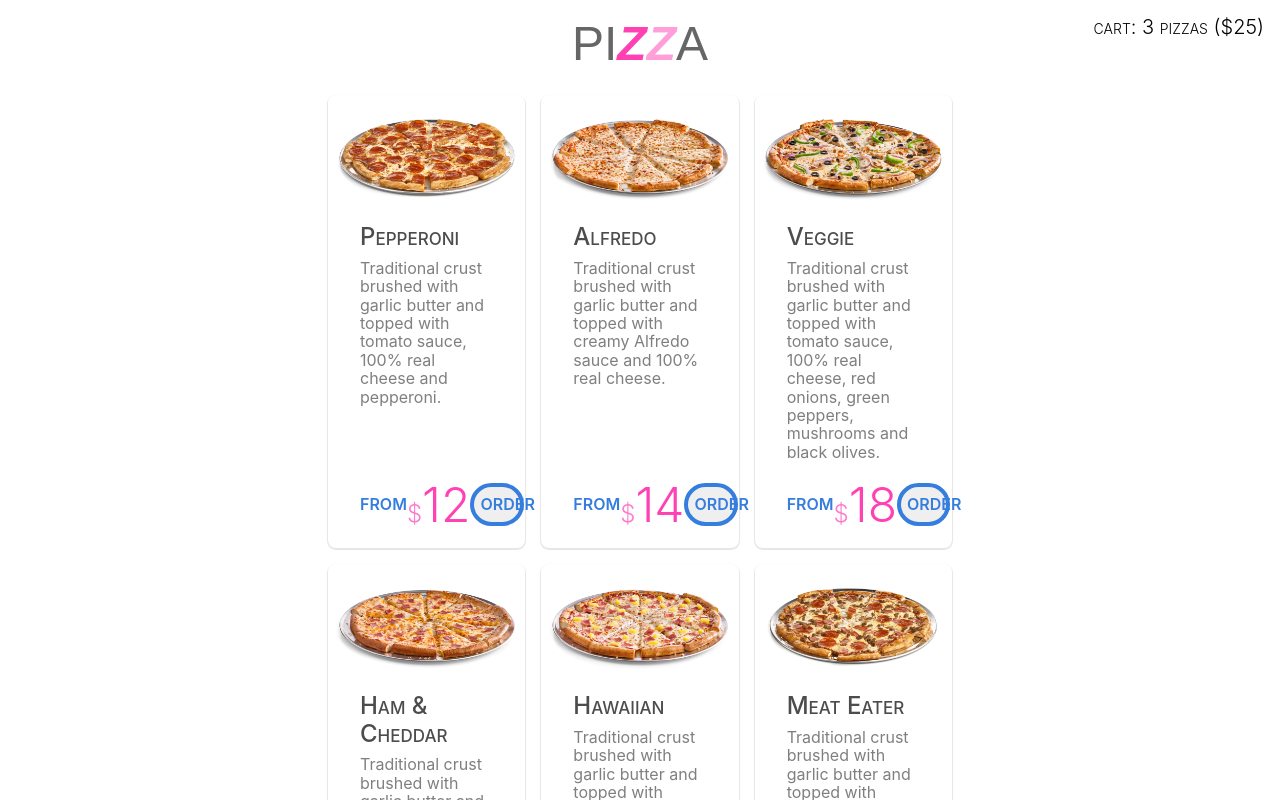
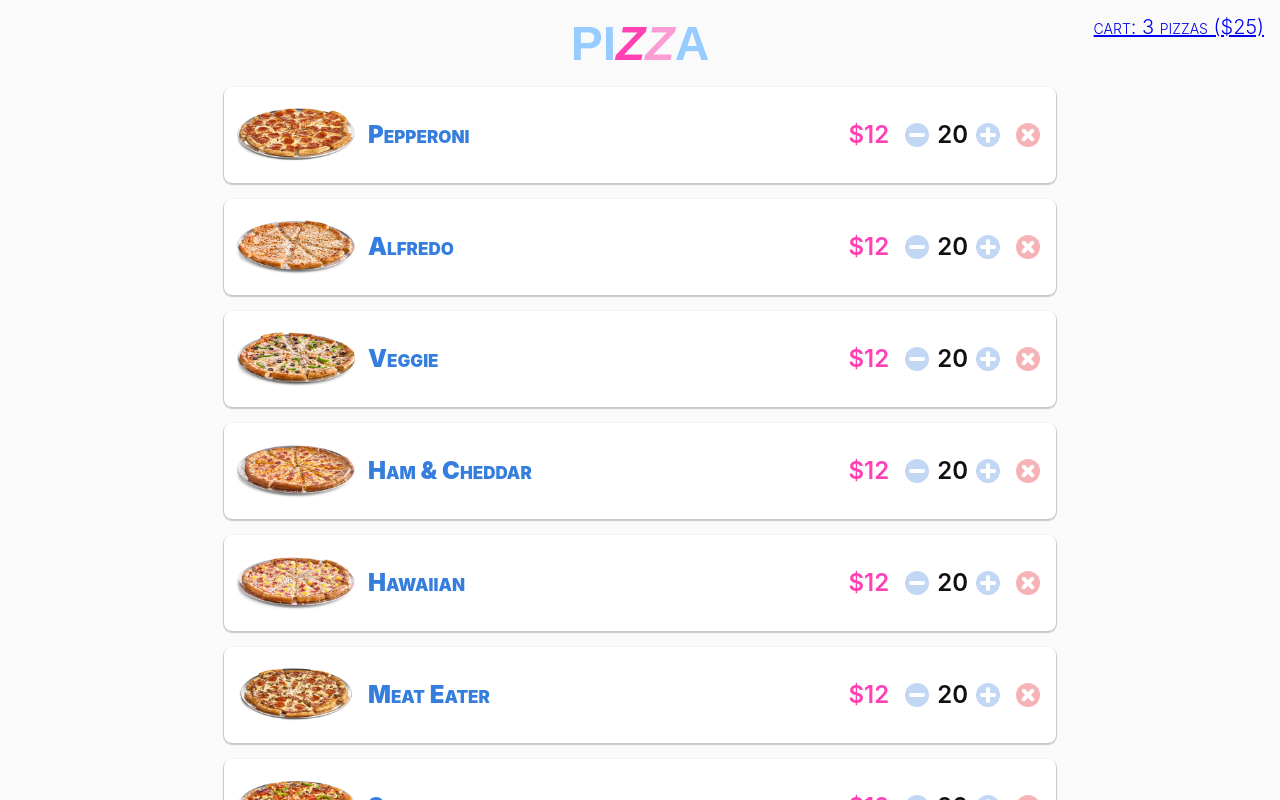
Before and after one commit to iliaznk/pizza, a React (Create React App) app: page /cart in a window 1280 px wide. Shown: the top 800 px of the page. Built offline with nearby package versions, Linux system fonts and the light colour scheme.

Commit message:
Integrate Router

```diff
--- a/package.json
+++ b/package.json
@@ -12,6 +12,7 @@
     "@types/react": "^16.9.0",
     "@types/react-dom": "^16.9.0",
     "@types/react-redux": "^7.1.5",
+    "@types/react-router-dom": "^5.1.3",
     "react": "^16.12.0",
     "react-dom": "^16.12.0",
     "react-redux": "^7.1.3",
--- a/src/App.tsx
+++ b/src/App.tsx
@@ -1,128 +1,18 @@
-import React, { ReactElement } from 'react'
-import { Cart } from './components/cart/Cart'
-import { PizzaList } from './components/pizza-list/PizzaList'
-
-const pizzaList = [
-  {
-    id: '1',
-    name: 'Pepperoni',
-    price: {
-      eur: 10,
-      usd: 12,
-    },
-    description:
-      'Traditional crust brushed with garlic butter and topped with tomato sauce, 100% real cheese and pepperoni.',
-    image: 'pizza-pepperoni.png',
-  },
-  {
-    id: '2',
-    name: 'Alfredo',
-    price: {
-      eur: 12,
-      usd: 14,
-    },
-    description:
-      'Traditional crust brushed with garlic butter and topped with creamy Alfredo sauce and 100% real cheese.',
-    image: 'pizza-alfredo.png',
-  },
-  {
-    id: '3',
-    name: 'Veggie',
-    price: {
-      eur: 15,
-      usd: 18,
-    },
-    description:
-      'Traditional crust brushed with garlic butter and topped with tomato sauce, 100% real cheese, red onions, green peppers, mushrooms and black olives.',
-    image: 'pizza-veggie.png',
-  },
-  {
-    id: '4',
-    name: 'Ham & Cheddar',
-    price: {
-      eur: 13,
-      usd: 15,
-    },
-    description:
-      'Traditional crust brushed with garlic butter and topped with Parmesan Ranch sauce, 100% real cheese, 100% real cheddar and ham.',
-    image: 'pizza-ham-cheese.png',
-  },
-  {
-    id: '5',
-    name: 'Hawaiian',
-    price: {
-      eur: 13,
-      usd: 15,
-    },
-    description:
-      'Traditional crust brushed with garlic butter and topped with tomato sauce, 100% real cheese, ham and pineapple.',
-    image: 'pizza-hawaiian.png',
-  },
-  {
-    id: '6',
-    name: 'Meat Eater',
-    price: {
-      eur: 11,
-      usd: 13,
-    },
-    description:
-      'Traditional crust brushed with garlic butter and topped with tomato sauce, 100% real cheese, pepperoni, ham, beef and sausage.',
-    image: 'pizza-meat-eater.png',
-  },
-  {
-    id: '7',
-    name: 'Supreme',
-    price: {
-      eur: 10,
-      usd: 12,
-    },
-    description:
-      'Traditional crust brushed with garlic butter and topped with tomato sauce, 100% real cheese, pepperoni, beef, sausage, red onions, green peppers and mushrooms.',
-    image: 'pizza-supreme.png',
-  },
-  {
-    id: '8',
-    name: 'Cheese',
-    price: {
-      eur: 11,
-      usd: 13,
-    },
-    description:
-      'Traditional crust brushed with garlic butter and topped with tomato sauce and 100% real cheese.',
-    image: 'pizza-cheese.png',
-  },
-]
+import { BrowserRouter } from 'react-router-dom'
+import { Header } from './components/common/header/Header'
+import React from 'react'
+import { RouterSwitch } from './components/router-switch/RouterSwitch'
 
 const App: React.FC = () => {
-  const _renderHeader = (): ReactElement => {
-    return (
-      <header className="pv3">
-        <nav className="tc flex items-center justify-center">
-          <span className="fw3 f1 ttu black-60 avenir">
-            pi
-            <span className="fw9 i hot-pink">
-              Z<span className="o-50">Z</span>
-            </span>
-            a
-          </span>
-          <div className="absolute right-1 top-1 small-caps sans-serif f4 fw3">
-            <div>
-              cart: <span>3 pizzas ($25)</span>
-            </div>
-          </div>
-        </nav>
-      </header>
-    )
-  }
-
   return (
-    <div className="App sans-serif">
-      {_renderHeader()}
-      <main className="flex flex-wrap center w-50 mb4">
-        <PizzaList data={pizzaList} />
-        <Cart data={pizzaList} />
-      </main>
-    </div>
+    <BrowserRouter>
+      <div className="App sans-serif">
+        <Header />
+        <main className="flex flex-wrap center w-75 mb4">
+          <RouterSwitch />
+        </main>
+      </div>
+    </BrowserRouter>
   )
 }
 
--- a/src/components/cart/Cart.tsx
+++ b/src/components/cart/Cart.tsx
@@ -14,14 +14,12 @@ const Cart: React.FC<Props> = (props) => {
   }
 
   return (
-    <>
-      <div className="w-100 mb3">
-        {data.map((item) => {
-          return <CartItem {...item} />
-        })}
-      </div>
+    <div className="w-100 mb3 mh5">
+      {data.map((item) => {
+        return <CartItem {...item} key={item.name} />
+      })}
       {_renderTotal()}
-    </>
+    </div>
   )
 }
 
--- a/src/components/cart/CartItem.tsx
+++ b/src/components/cart/CartItem.tsx
@@ -9,26 +9,29 @@ const CartItem: React.FC<Props> = (props): ReactElement => {
   const _renderQtyControls = (): ReactElement => {
     return (
       <>
-        <button className="flex pointer br-100 bg-light-blue bg-animate hover-bg-blue bn qty-button justify-center minus" />
-        <div className="f3 mh2">20</div>
-        <button className="flex pointer br-100 bg-light-blue bg-animate hover-bg-blue bn qty-button justify-center plus" />
-        <button className="ml3 flex pointer br-100 bg-washed-red bg-animate hover-bg-red bn qty-button justify-center remove" />
+        <button className="flex pointer br-100 bg-blue o-30 glow bn qty-button justify-center minus" />
+        <div className="f3 mh2 fw6 near-black">20</div>
+        <button className="flex pointer br-100 bg-blue o-30 glow bn qty-button justify-center plus" />
+        <button className="ml3 flex pointer br-100 o-30 glow bg-dark-red bn qty-button justify-center remove" />
       </>
     )
   }
 
   const _renderCost = (): ReactElement => {
-    return <div className="mr3 v-mid f3 hot-pink">$12</div>
+    return <div className="mr3 v-mid f3 fw6 hot-pink">$12</div>
   }
 
   return (
-    <div className="w-100 card mb3 pv3 ph2 br3 flex items-center" key={name}>
+    <div
+      className="w-100 card mb3 pv3 ph2 br3 flex items-center bg-white"
+      key={name}
+    >
       <div
         className="h3 w4 cover bg-center"
         style={{ backgroundImage: `url(images/${image}` }}
       />
       <div className="pl2">
-        <h2 className="small-caps ma0 fw5 black-70 ">{name}</h2>
+        <h2 className="small-caps ma0 fw9 blue">{name}</h2>
       </div>
       <div className="pr2 ml-auto flex items-center">
         {_renderCost()}
--- /dev/null
+++ b/src/components/common/header/Header.tsx
@@ -0,0 +1,27 @@
+import { Link } from 'react-router-dom'
+import React from 'react'
+
+const Header: React.FC = () => {
+  return (
+    <header className="pv3">
+      <nav className="tc flex items-center justify-center">
+        <Link to="/" className="no-underline">
+          <span className="fw9 f1 ttu light-blue avenir">
+            pi
+            <span className="fw9 i hot-pink">
+              Z<span className="o-50">Z</span>
+            </span>
+            a
+          </span>
+        </Link>
+        <div className="absolute right-1 top-1 small-caps sans-serif f4 fw3">
+          <Link to="/cart">
+            cart: <span>3 pizzas ($25)</span>
+          </Link>
+        </div>
+      </nav>
+    </header>
+  )
+}
+
+export { Header }
--- a/src/components/pizza-list/PizzaCard.tsx
+++ b/src/components/pizza-list/PizzaCard.tsx
@@ -6,15 +6,15 @@ type Props = PizzaItem
 const PizzaCard: React.FC<Props> = (props) => {
   const { name, price, description, image } = props
   return (
-    <article className="card br3 w-100 h-100 pb3 flex flex-column sans-serif">
+    <article className="bg-white card br3 w-100 h-100 pb3 flex flex-column sans-serif">
       <header>
         <div
           className="ph2 h4 contain bg-center"
           style={{ backgroundImage: `url(images/${image}` }}
         />
-        <h2 className="small-caps ph4 ma0 fw5 black-70 ">{name}</h2>
+        <h2 className="blue small-caps ph4 ma0 fw9">{name}</h2>
       </header>
-      <p className="ph4 h-100 mt2 f5 fw4 black-50">{description}</p>
+      <p className="ph4 h-100 mt2 f5 fw4 black-70">{description}</p>
       <footer className="ph4 ttu fw6 f5 flex blue justify-between items-center">
         <span>from</span>
         <span className="f1 fw3 hot-pink">
--- /dev/null
+++ b/src/components/router-switch/RouterSwitch.tsx
@@ -0,0 +1,110 @@
+import { Route, Switch } from 'react-router-dom'
+import { Cart } from '../cart/Cart'
+import { PizzaList } from '../pizza-list/PizzaList'
+import React from 'react'
+
+const pizzaList = [
+  {
+    id: '1',
+    name: 'Pepperoni',
+    price: {
+      eur: 10,
+      usd: 12,
+    },
+    description:
+      'Traditional crust brushed with garlic butter and topped with tomato sauce, 100% real cheese and pepperoni.',
+    image: 'pizza-pepperoni.png',
+  },
+  {
+    id: '2',
+    name: 'Alfredo',
+    price: {
+      eur: 12,
+      usd: 14,
+    },
+    description:
+      'Traditional crust brushed with garlic butter and topped with creamy Alfredo sauce and 100% real cheese.',
+    image: 'pizza-alfredo.png',
+  },
+  {
+    id: '3',
+    name: 'Veggie',
+    price: {
+      eur: 15,
+      usd: 18,
+    },
+    description:
+      'Traditional crust brushed with garlic butter and topped with tomato sauce, 100% real cheese, red onions, green peppers, mushrooms and black olives.',
+    image: 'pizza-veggie.png',
+  },
+  {
+    id: '4',
+    name: 'Ham & Cheddar',
+    price: {
+      eur: 13,
+      usd: 15,
+    },
+    description:
+      'Traditional crust brushed with garlic butter and topped with Parmesan Ranch sauce, 100% real cheese, 100% real cheddar and ham.',
+    image: 'pizza-ham-cheese.png',
+  },
+  {
+    id: '5',
+    name: 'Hawaiian',
+    price: {
+      eur: 13,
+      usd: 15,
+    },
+    description:
+      'Traditional crust brushed with garlic butter and topped with tomato sauce, 100% real cheese, ham and pineapple.',
+    image: 'pizza-hawaiian.png',
+  },
+  {
+    id: '6',
+    name: 'Meat Eater',
+    price: {
+      eur: 11,
+      usd: 13,
+    },
+    description:
+      'Traditional crust brushed with garlic butter and topped with tomato sauce, 100% real cheese, pepperoni, ham, beef and sausage.',
+    image: 'pizza-meat-eater.png',
+  },
+  {
+    id: '7',
+    name: 'Supreme',
+    price: {
+      eur: 10,
+      usd: 12,
+    },
+    description:
+      'Traditional crust brushed with garlic butter and topped with tomato sauce, 100% real cheese, pepperoni, beef, sausage, red onions, green peppers and mushrooms.',
+    image: 'pizza-supreme.png',
+  },
+  {
+    id: '8',
+    name: 'Cheese',
+    price: {
+      eur: 11,
+      usd: 13,
+    },
+    description:
+      'Traditional crust brushed with garlic butter and topped with tomato sauce and 100% real cheese.',
+    image: 'pizza-cheese.png',
+  },
+]
+
+const RouterSwitch: React.FC = () => {
+  return (
+    <Switch>
+      <Route exact path="/">
+        <PizzaList data={pizzaList} />
+      </Route>
+      <Route path="/cart">
+        <Cart data={pizzaList} />
+      </Route>
+    </Switch>
+  )
+}
+
+export { RouterSwitch }
--- a/src/index.css
+++ b/src/index.css
@@ -8,6 +8,10 @@
   box-sizing: border-box !important;
 }
 
+html {
+  background-color: #fafafa;
+}
+
 body {
   margin: 0;
   font-family: Helvetica, 'Helvetica Neue', sans-serif;
@@ -16,7 +20,7 @@ body {
 }
 
 .card {
-  box-shadow: 0 1px 1px 1px rgba(0, 0, 0, 0.1);
+  box-shadow: 0 1px 1px 1px rgba(0, 0, 0, 0.2);
 }
 
 .qty-button {
@@ -30,11 +34,12 @@ body {
   position: absolute;
   content: '';
   height: 1rem;
-  width: 0.125rem;
+  width: 0.25rem;
   background-color: white;
   left: 50%;
   top: 50%;
   transform: translate(-50%, -50%);
+  border-radius: 3px;
 }
 
 .plus:after,
@@ -44,10 +49,11 @@ body {
   left: 50%;
   top: 50%;
   content: '';
-  height: 0.125rem;
+  height: 0.25rem;
   width: 1rem;
   background-color: white;
   transform: translate(-50%, -50%);
+  border-radius: 3px;
 }
 
 .remove:after {
@@ -55,19 +61,21 @@ body {
   left: 50%;
   top: 50%;
   content: '';
-  height: 0.125rem;
+  height: 0.25rem;
   width: 1rem;
   background-color: white;
   transform: translate(-50%, -50%) rotate(45deg);
+  border-radius: 3px;
 }
 
 .remove:before {
   position: absolute;
   content: '';
   height: 1rem;
-  width: 0.125rem;
+  width: 0.25rem;
   background-color: white;
   left: 50%;
   top: 50%;
   transform: translate(-50%, -50%) rotate(45deg);
+  border-radius: 3px;
 }
```
Also changed, not shown: 2 other files (tests, documents, lock files or other folders).
